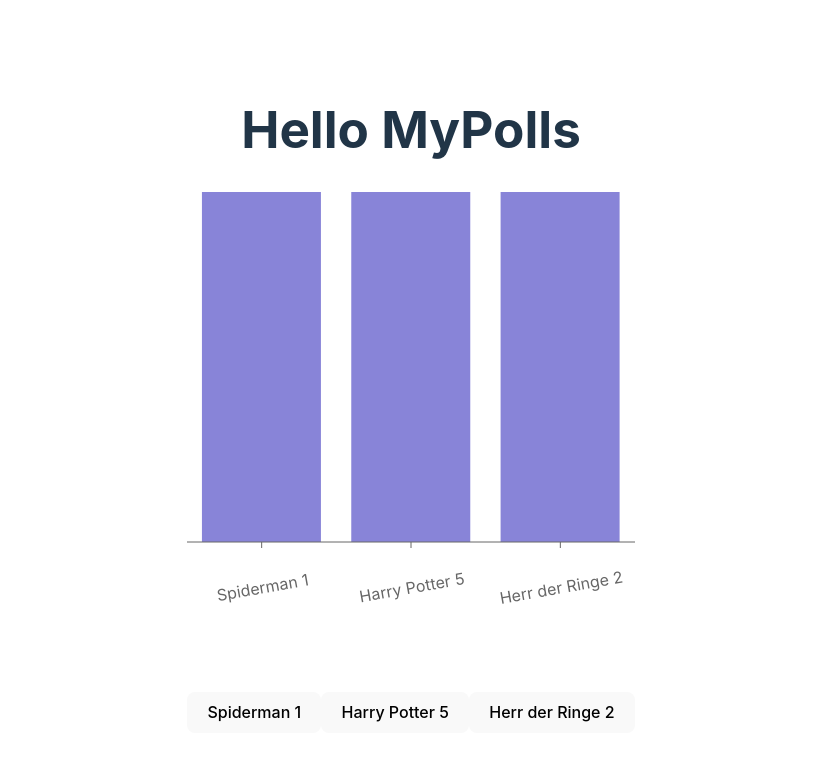
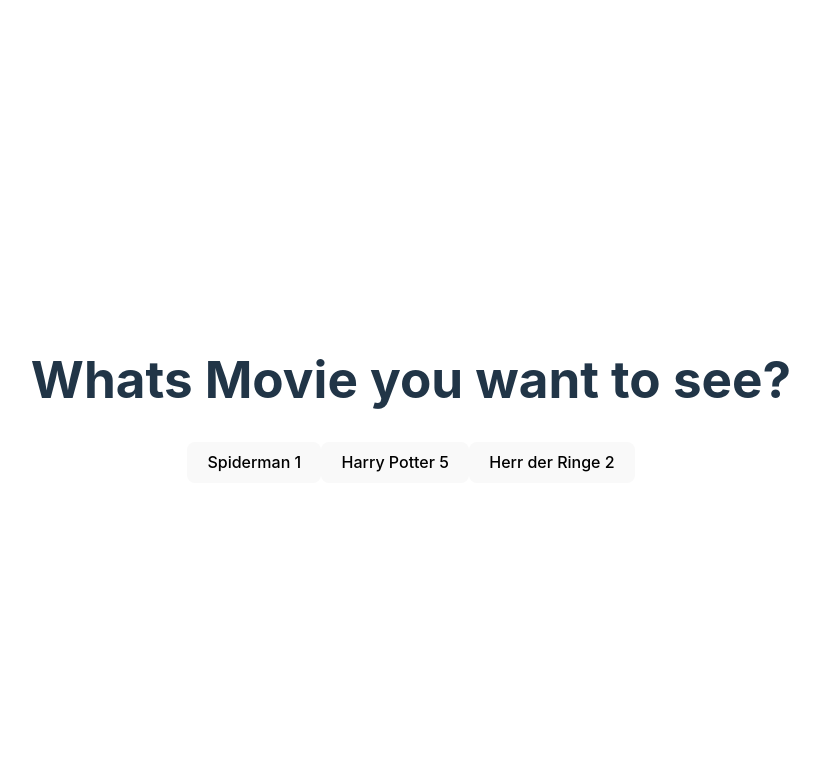
Before and after one commit to BytersLab/rmc-mypolls, a React (Vite) app: page / in a window 1280 px wide. Shown: the top 760 px of the page, without its empty margins (229-1049 px from the left). Built offline with nearby package versions, Linux system fonts and the light colour scheme.

Commit message:
Conditional rendering was added

```diff
--- a/src/App.jsx
+++ b/src/App.jsx
@@ -20,6 +20,7 @@
 
 function App() {
   const [data, setData] = useState(dataArray);
+  const [pollStatus, setPollStatus] = useState(0);
 
   const onPollChange = (event) => {
     const objName = event.target.innerText;
@@ -30,26 +31,33 @@
       }
       return { ...item, value: item.value++ };
     });
-
     setData(newData);
+    setPollStatus(1);
   };
 
   return (
     <>
-      <h1>Hello MyPolls</h1>
+      <h1>Whats Movie you want to see?</h1>
+
+      {
+        {
+          1: (
             <ResponsiveContainer width={"100%"} height={500}>
               <BarChart data={data} margin={{ bottom: 120 }}>
                 <Bar dataKey="value" fill="#8884d8" />
                 <XAxis dataKey={"name"} interval={0} angle={-10} dy={32} />
               </BarChart>
             </ResponsiveContainer>
-      {data.map((item, index) => {
+          ),
+          0: data.map((item, index) => {
             return (
               <button key={index} onClick={onPollChange}>
                 {item.name}
               </button>
             );
-      })}
+          }),
+        }[pollStatus]
+      }
     </>
   );
 }
```
Lines whose indentation alone changed are shown as unchanged.
